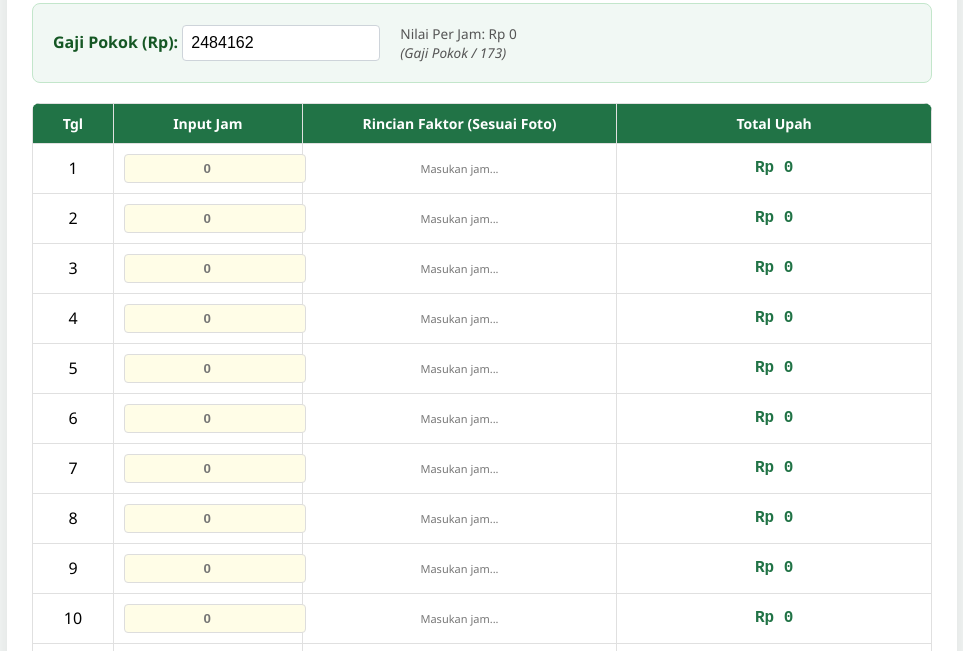
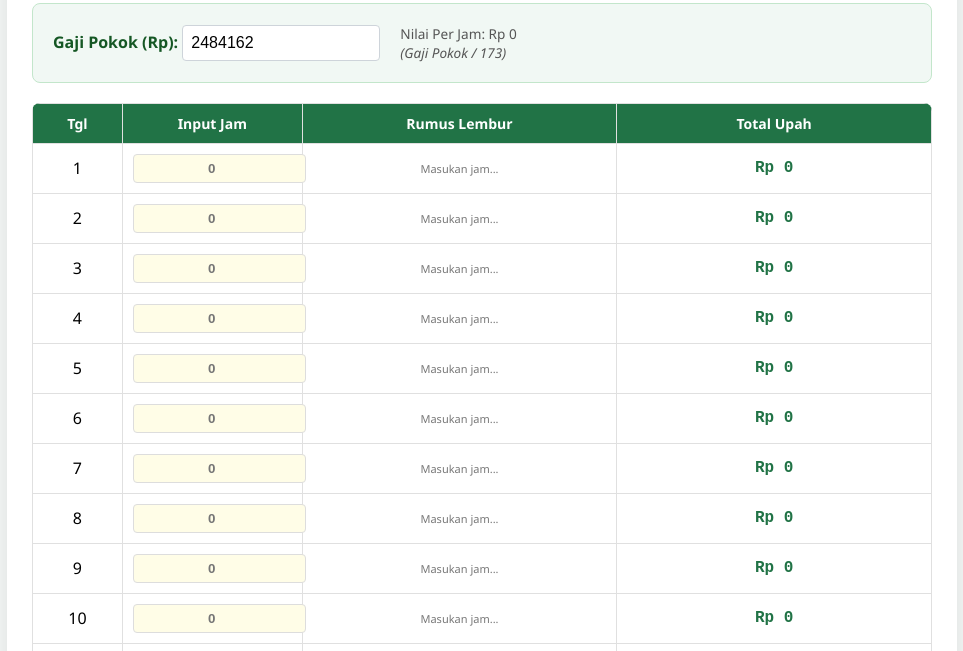
Before and after one commit to musfik374/Smart-Overtime-Calculator, a plain HTML site: page index.html in a window 1280 px wide. Shown: the part 120-771 px from the top of the page, without its empty margins (158-1121 px from the left). Drawn offline with Linux system fonts and the light colour scheme.

Commit message:
Update table column widths in index.html

```diff
--- a/index.html
+++ b/index.html
@@ -47,10 +47,10 @@
     <table>
         <thead>
             <tr>
-                <th width="9%">Tgl</th>
-                <th width="21%">Input Jam</th>
+                <th width="10%">Tgl</th>
+                <th width="20%">Input Jam</th>
                 <th class="col-tipe">Tipe (Hidden)</th>
-                <th width="35%">Rincian Faktor (Sesuai Foto)</th>
+                <th width="35%">Rumus Lembur</th>
                 <th width="35%">Total Upah</th>
             </tr>
         </thead>
```
